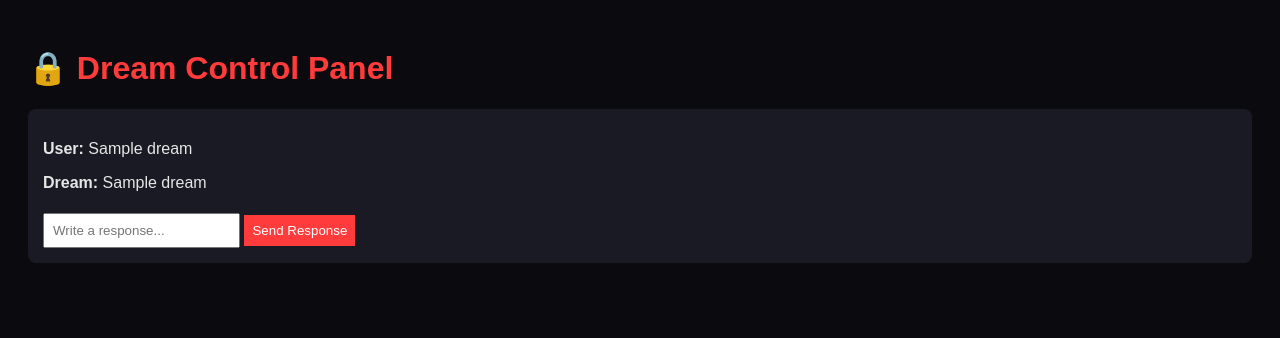
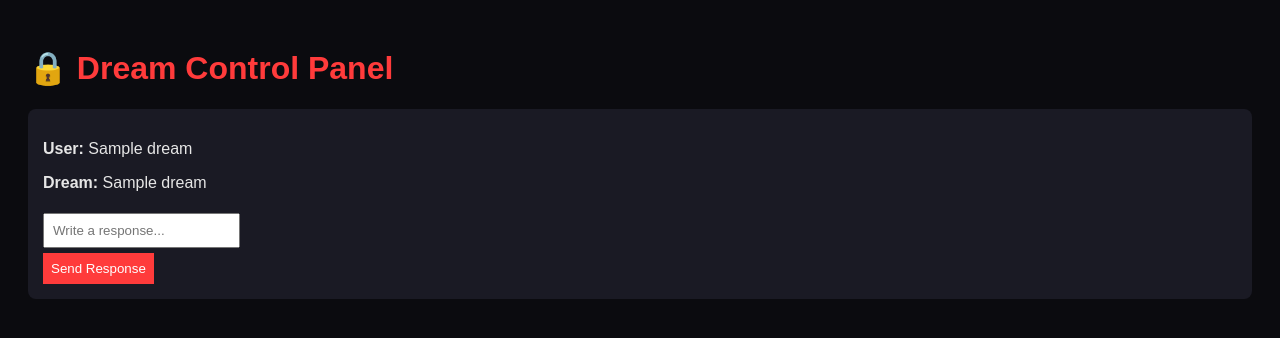
Before and after one commit to Dream-it-say-it/dream-website, a Flask app: template templates/admin.html in a window 1280 px wide. Shown: the top 338 px of the page. Run offline with Flask 3, Linux system fonts and the light colour scheme; the template is opened without the code that fills it: most values are stand-ins (such as "Sample title", 1, 10 or a date in 2020).

Commit message:
Update admin.html

```diff
--- a/templates/admin.html
+++ b/templates/admin.html
@@ -18,13 +18,18 @@
         .dream {
             background: #1a1a24;
             padding: 15px;
-            margin-bottom: 15px;
+            margin-bottom: 20px;
             border-radius: 8px;
         }
 
-        .reply {
+        .reply-box {
+            margin-top: 10px;
+        }
+
+        .existing-reply {
             color: #ffcc00;
             margin-top: 10px;
+            font-style: italic;
         }
 
         input, button {
@@ -54,19 +59,26 @@
 
 <h1>🔒 Dream Control Panel</h1>
 
-<!-- DREAM LIST -->
 {% if dreams %}
     {% for d in dreams %}
         <div class="dream">
             <p><b>User:</b> {{ d[1] }}</p>
             <p><b>Dream:</b> {{ d[2] }}</p>
 
+            <!-- SHOW EXISTING REPLY -->
+            {% if d|length > 3 and d[3] %}
+                <p class="existing-reply">🧠 Your Response: {{ d[3] }}</p>
+            {% endif %}
+
             <!-- Reply form -->
-            <form method="POST" action="/reply">
-                <input type="hidden" name="dream_id" value="{{ d[0] }}">
-                <input type="text" name="reply" placeholder="Write a response..." required>
-                <button type="submit">Send Response</button>
-            </form>
+            <div class="reply-box">
+                <form method="POST" action="/reply">
+                    <input type="hidden" name="dream_id" value="{{ d[0] }}">
+                    <input type="text" name="reply" placeholder="Write a response..." required>
+                    <br>
+                    <button type="submit">Send Response</button>
+                </form>
+            </div>
         </div>
     {% endfor %}
 {% else %}
```
